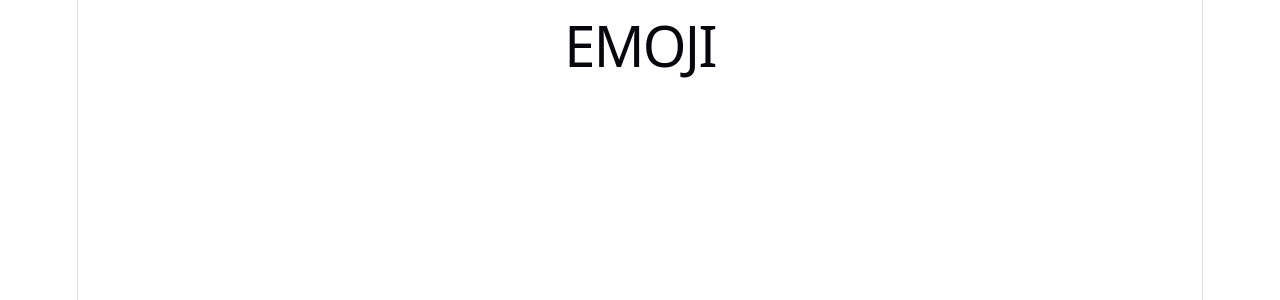
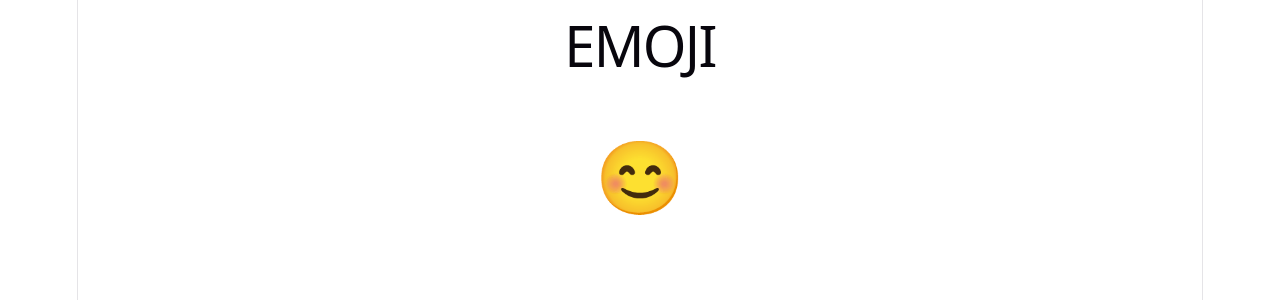
Before and after one commit to ufjf-dcc207/ufjf-dcc207-2026-3-a-atv06-bejaybr, a React (Vite) app: page / in a window 1280 px wide. Shown: the top 300 px of the page. Built offline with nearby package versions, Linux system fonts and the light colour scheme.

Commit message:
Cria elemento Estatico Emoji

```diff
--- a/src/App.tsx
+++ b/src/App.tsx
@@ -1,9 +1,11 @@
+import Emoji from "./Emoji"
 
 function App() {
 
   return (
     <>
     <h1>EMOJI</h1>
+    <Emoji />
     </>
   )
 }
--- /dev/null
+++ b/src/Emoji.css
@@ -0,0 +1,4 @@
+.emoji{
+    font-size: 4em;
+    margin: 1em;
+}
--- /dev/null
+++ b/src/Emoji.tsx
@@ -0,0 +1,5 @@
+import './Emoji.css';
+
+export default function Emoji() {
+  return <div className="emoji">😊</div>;
+}
```
